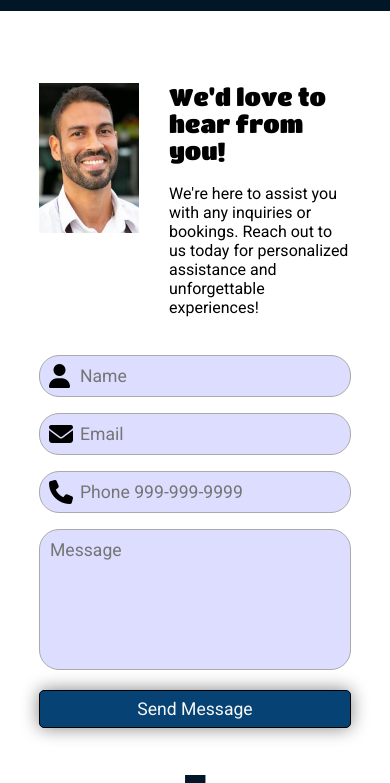
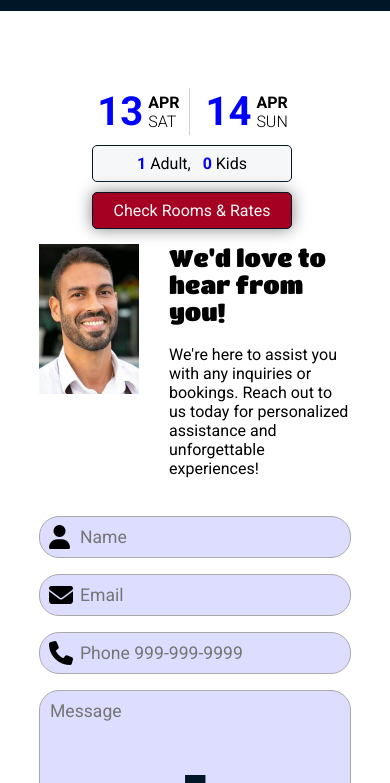
Before and after one commit to HPW17/oceanbreeze, a plain HTML site: page contact.html in a window 390 px wide. Shown: the part 61-844 px from the top of the page. Drawn offline with Linux system fonts and the light colour scheme.

```diff
--- a/contact.html
+++ b/contact.html
@@ -39,6 +39,40 @@
 		<!-- put a gap between navbar and hero image,
 		     will have a fictitious TripAdvisor rating on home page -->
 		<div id="placeholder"></div>
+
+		<!-- room reservation section,
+		     will show a "BOOK NOW" button if this section is out of viewport,
+			 and clicking on the button will scroll this section back -->
+		<section>
+			<div id="book">
+				<div id="date_picker" onclick="showModalDatePicker(0)">
+					<div id="from_date_picker">
+						<div>
+							<span id="from_date"></span>
+						</div>
+						<div>
+							<span id="from_month"></span><br>
+							<span id="from_weekday"></span>
+						</div>
+					</div>
+					<div id="to_date_picker">
+						<div>
+							<span id="to_date"></span>
+						</div>
+						<div>
+							<span id="to_month"></span><br>
+							<span id="to_weekday"></span>
+						</div>
+					</div>
+				</div>
+				<div id="guests">
+					<button id="button_guests" onclick="showModalGuests()"><span id="num_adults" class="num"></span> Adult<span id="plural_adults"></span>, &nbsp;&nbsp;<span id="num_kids" class="num"></span> Kid<span id="plural_kids"></span></button>
+				</div>
+				<div id="check">
+					<button id="button_check" onclick="checkRoom()">Check Rooms & Rates</button>
+				</div>
+			</div>
+		</section>
 
 		<main>
 			<!-- Form section -->
@@ -121,5 +155,6 @@
 
 		<!-- include JavaScript here -->
 		<script src="scripts/common.js"></script>
+		<script>window.onload = hideDatePicker();</script>
 	</body>
 </html>
```
Also changed, not shown: index.html (+1 -1 lines).
